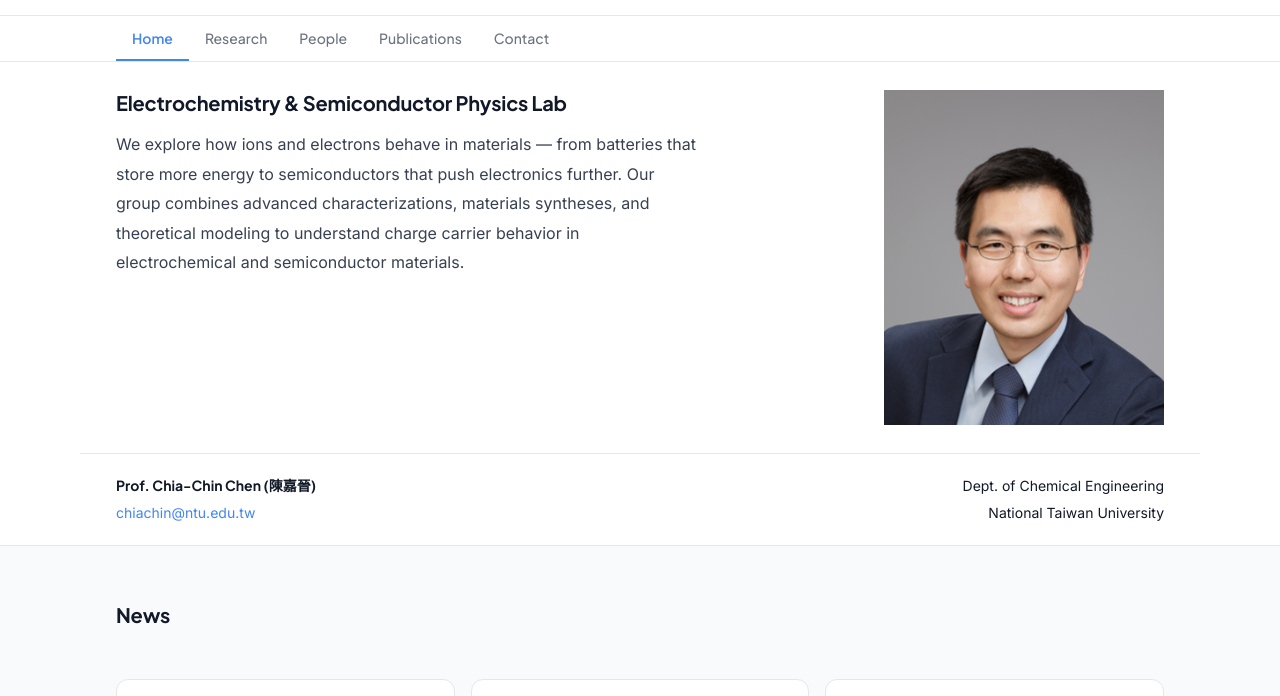
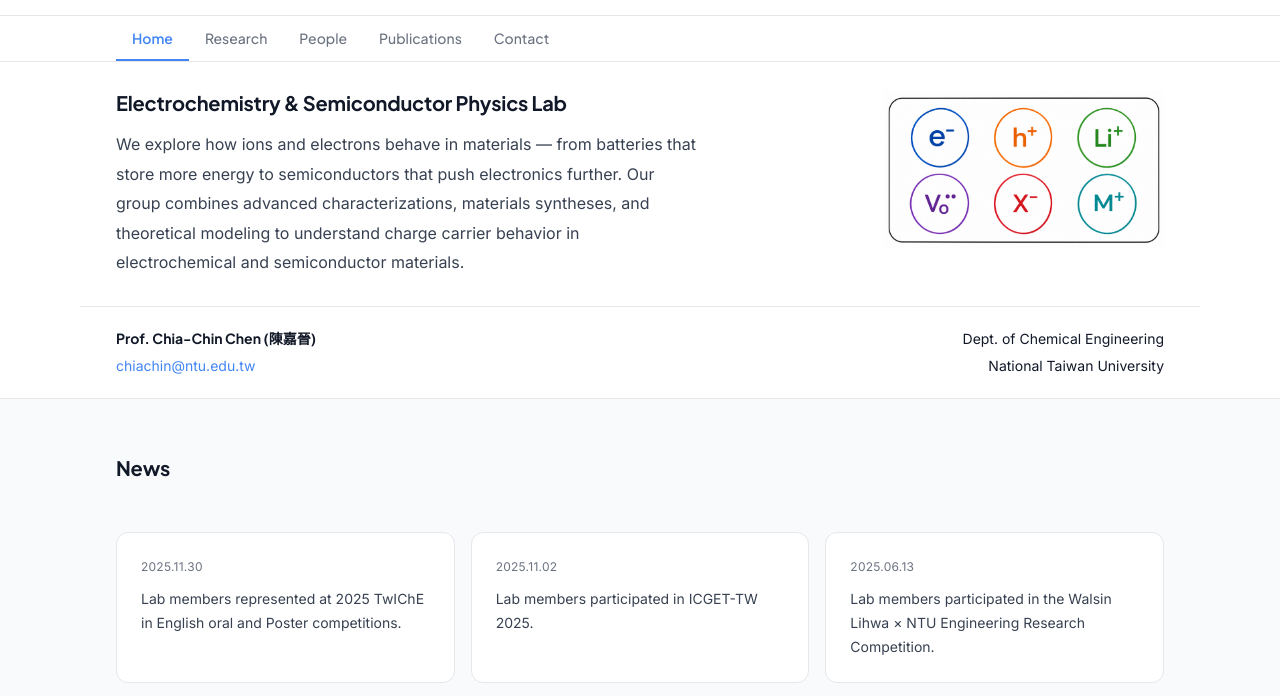
Before and after one commit to ntuccclab/ntuccclab.github.io, a plain HTML site: page index.html in a window 1280 px wide. Shown: the part 50-746 px from the top of the page. Drawn offline with Linux system fonts and the light colour scheme.

Commit message:
Add files via upload

```diff
--- a/index.html
+++ b/index.html
@@ -576,7 +576,7 @@ footer{
       </div>
       <!-- Right: charge carriers image -->
       <div style="flex-shrink:0;width:280px;display:flex;align-items:center">
-        <img src="images/professor.png" alt="Charge carriers" style="width:280px;height:auto;object-fit:contain;display:block;align-self:flex-start">
+        <img src="images/charge-carriers.png" alt="Charge carriers" style="width:280px;height:auto;object-fit:contain;display:block;align-self:flex-start">
       </div>
     </div>
     <!-- Professor info: full width below -->
```
